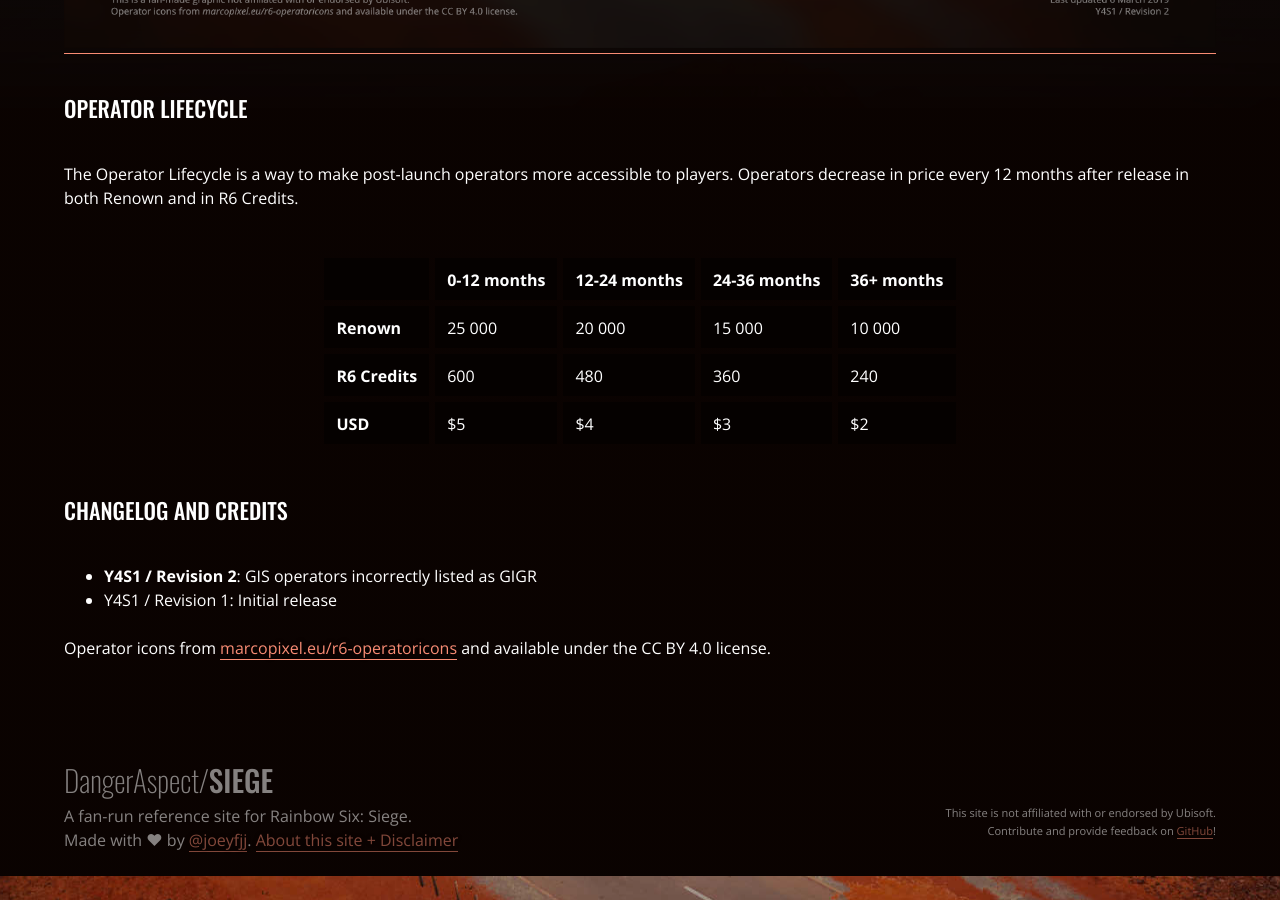
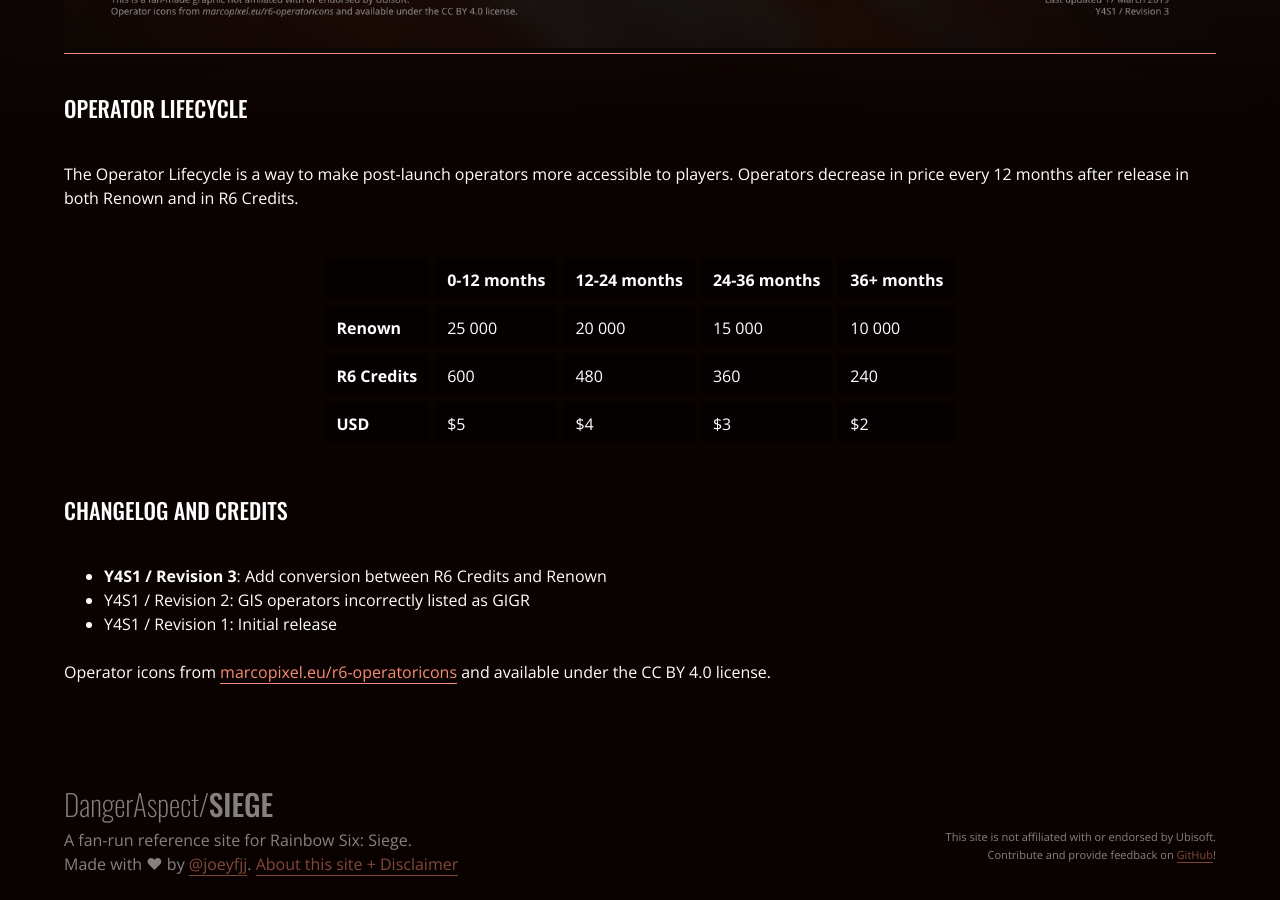
Before and after one commit to DangerAspect/siege, a Jekyll site: the page built from pages/operator-prices.md, in a window 1280 px wide and 900 px high, scrolled down 1038 px. Built offline with Jekyll 4.4.1, drawn with Linux system fonts in a browser that asks for light colours.

Commit message:
operator-prices: Y4S1 / Revision 3 Add conversion between R6 Credits and Renown

```diff
--- a/pages/operator-prices.md
+++ b/pages/operator-prices.md
@@ -23,7 +23,8 @@ The Operator Lifecycle is a way to make post-launch operators more accessible to
 
 ### Changelog and credits
 
-* **Y4S1 / Revision 2**: GIS operators incorrectly listed as GIGR
+* **Y4S1 / Revision 3**: Add conversion between R6 Credits and Renown
+* Y4S1 / Revision 2: GIS operators incorrectly listed as GIGR
 * Y4S1 / Revision 1: Initial release
 
 Operator icons from [marcopixel.eu/r6-operatoricons](htt[s://marcopixel.eu/r6-operatoricons]) and available under the CC BY 4.0 license.
```
Also changed, not shown: assets/images/operator-prices/OperatorPrices.png.
